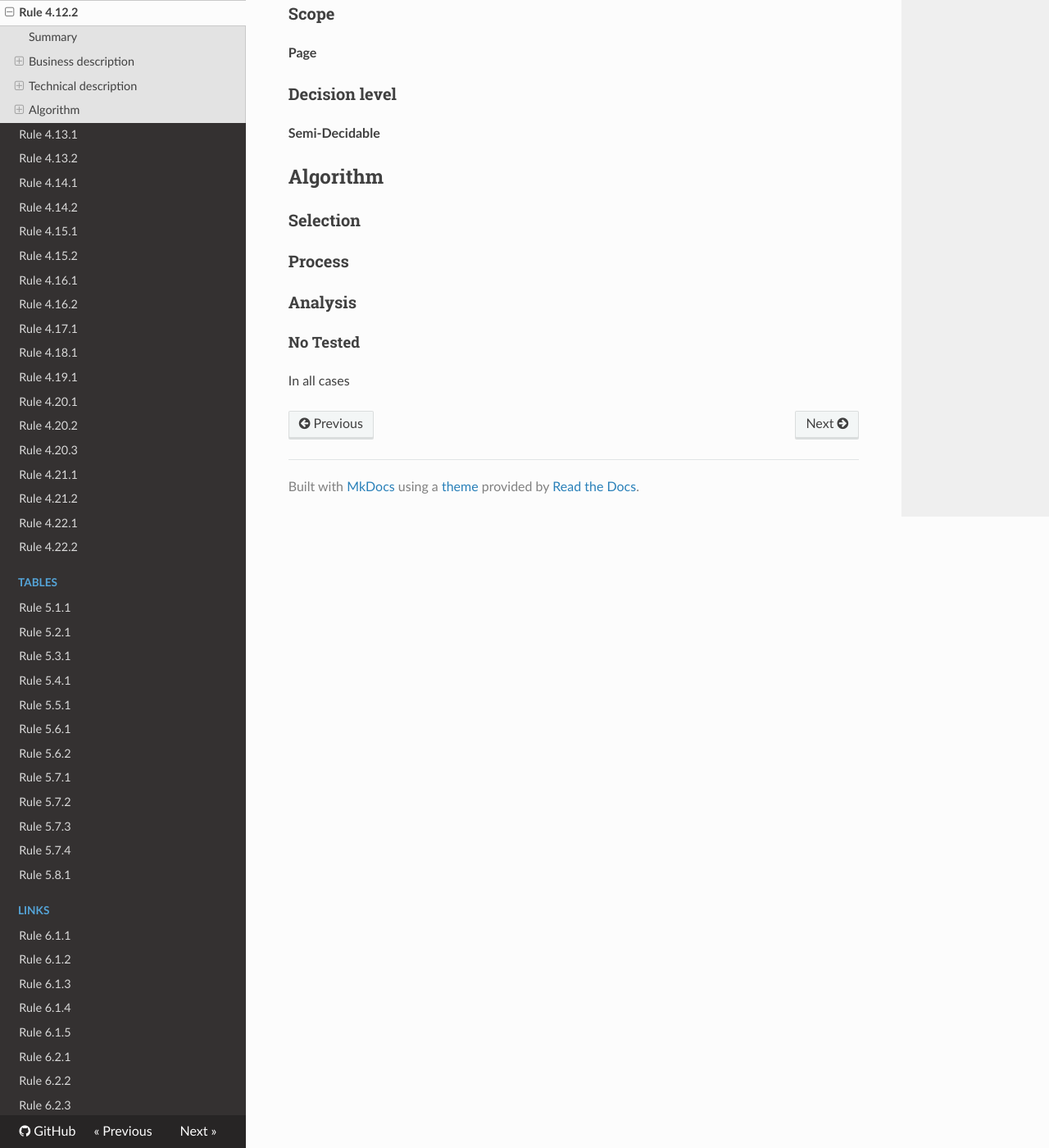
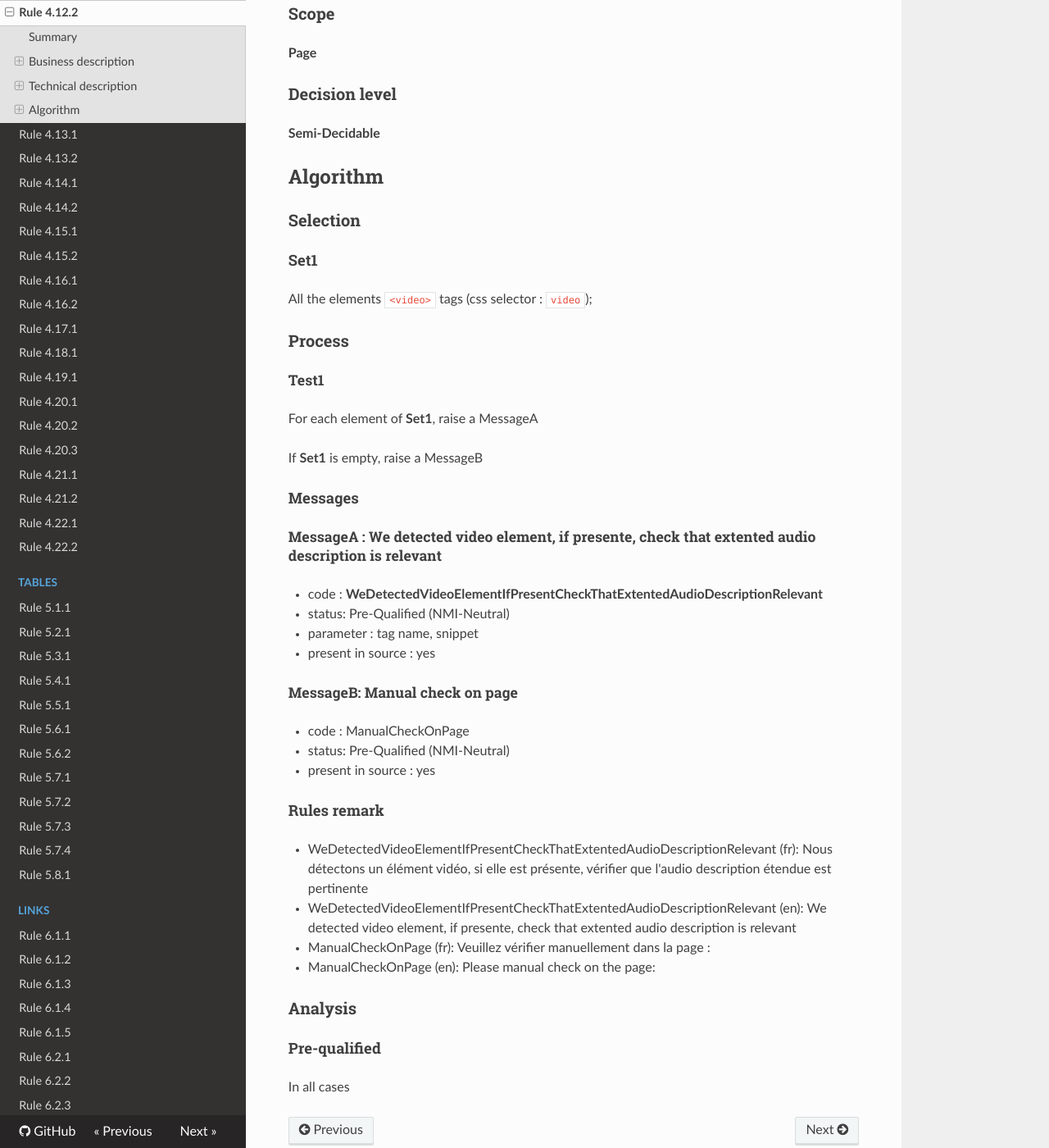
Before and after one commit to Tanaguru/RGAA3-2016, an MkDocs documentation site: the page built from docs/Rule-4-12-2.md, in a window 1280 px wide and 1400 px high, scrolled down 789 px. Shown: the whole window at 82% size. Built offline with MkDocs 1.6.1, drawn with Linux system fonts in a browser that asks for light colours; nearby versions of some CDN libraries; old or Windows-style settings are respelled for this version of MkDocs.

Commit message:
Update tests 4.12.2

```diff
--- a/docs/Rule-4-12-2.md
+++ b/docs/Rule-4-12-2.md
@@ -8,15 +8,15 @@ No-check rule
 
 ### Criterion
 
-[4.12](http://references.modernisation.gouv.fr/referentiel-technique-0#crit-4-12)
+[4.12](http://references.modernisation.gouv.fr/rgaa/criteres.html#crit-4-12)
 
 ###Test
 
-[4.12.2](http://references.modernisation.gouv.fr/referentiel-technique-0#test-4-12-2)
+[4.12.2](http://references.modernisation.gouv.fr/rgaa/criteres.html#test-4-12-2)
 
 ### Description
 
-Pour chaque <a href="http://references.modernisation.gouv.fr/referentiel-technique-0#mMediaTemp">m&eacute;dia temporel</a> pr&eacute;-enregistr&eacute; seulement vid&eacute;o ayant une <a href="http://references.modernisation.gouv.fr/referentiel-technique-0#mAudioDescE">audio-description &eacute;tendue</a> synchronis&eacute;e, celle-ci est-elle pertinente ?
+Pour chaque <a href="http://references.modernisation.gouv.fr/rgaa/glossaire.html#mdia-temporel-type-son-vido-et-synchronis">m&eacute;dia temporel</a> pr&eacute;-enregistr&eacute; seulement vid&eacute;o ayant une <a href="http://references.modernisation.gouv.fr/rgaa/glossaire.html#audiodescription-synchronise-media-temporel">audio-description &eacute;tendue</a> synchronis&eacute;e, celle-ci est-elle pertinente ?
 
 ### Level
 
@@ -36,10 +36,43 @@ Pour chaque <a href="http://references.modernisation.gouv.fr/referentiel-techniq
 
 ### Selection
 
+#### Set1
+
+All the elements `<video>` tags (css selector : `video`);
+
 ### Process
+
+##### Test1
+
+For each element of **Set1**, raise a MessageA
+
+If **Set1** is empty, raise a MessageB
+
+#### Messages
+
+##### MessageA : We detected video element, if presente, check that extented audio description is relevant
+
+-    code : **WeDetectedVideoElementIfPresentCheckThatExtentedAudioDescriptionRelevant**
+-    status: Pre-Qualified (NMI-Neutral)
+-    parameter : tag name, snippet
+-    present in source : yes
+
+##### MessageB: Manual check on page
+
+-   code : ManualCheckOnPage
+-   status: Pre-Qualified (NMI-Neutral)
+-   present in source : yes
+
+#### Rules remark
+
+ * WeDetectedVideoElementIfPresentCheckThatExtentedAudioDescriptionRelevant (fr): Nous d&eacute;tectons un &eacute;l&eacute;ment vid&eacute;o, si elle est pr&eacute;sente, v&eacute;rifier que l'audio description &eacute;tendue est pertinente
+ * WeDetectedVideoElementIfPresentCheckThatExtentedAudioDescriptionRelevant (en): We detected video element, if presente, check that extented audio description is relevant
+
+ * ManualCheckOnPage (fr): Veuillez v&eacute;rifier manuellement dans la page :
+ * ManualCheckOnPage (en): Please manual check on the page:
 
 ### Analysis
 
-#### No Tested
+#### Pre-qualified
 
 In all cases
```
Also changed, not shown: docs/Rule-4-12-1.md (line endings or trailing spaces).
